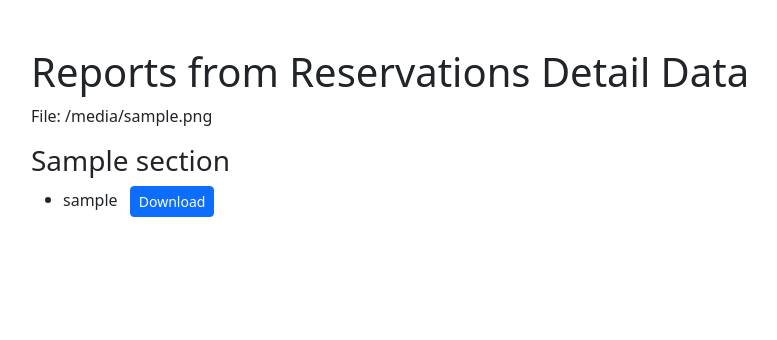
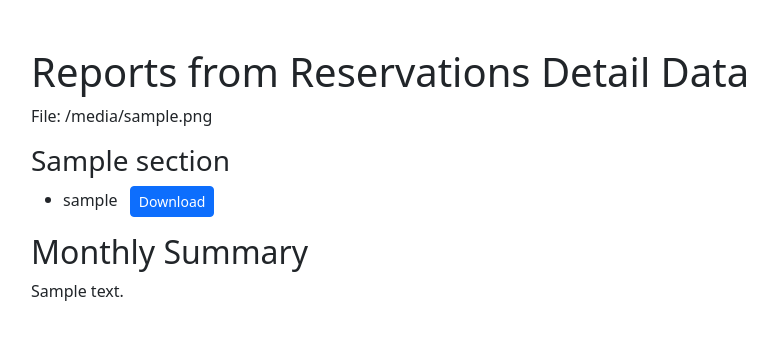
Before and after one commit to skybristol/fed-camp-host, a Flask app: template templates/reports.html in a window 1280 px wide. Shown: the part 71-411 px from the top of the page, without its empty margins (51-828 px from the left). Run offline with Flask 3, Linux system fonts and the light colour scheme; the template is opened without the code that fills it: most values are stand-ins (such as "Sample title", 1, 10 or a date in 2020).

Commit message:
New monthly summary report feature

```diff
--- a/app.py
+++ b/app.py
@@ -96,6 +96,16 @@ def reports():
 
     file_path = session.get('file_path')
 
+    # Create Reservations object and get monthly_summary
+    r = Reservations(input_file=file_path)
+    monthly_summary_html = None
+    if hasattr(r, 'monthly_summary') and not r.monthly_summary.empty:
+        # Convert DataFrame to HTML table with Bootstrap classes
+        monthly_summary_df = r.monthly_summary.reset_index()
+        monthly_summary_df.columns.name = None
+
+        monthly_summary_html = monthly_summary_df.to_html(classes="table table-striped table-bordered", index=False)
+
     download_root = app.config['DOWNLOAD_FOLDER']
     sectioned_files = {}
 
@@ -118,7 +128,8 @@ def reports():
         'reports.html',
         file_path=file_path,
         file_name=os.path.basename(file_path),
-        sectioned_files=sectioned_files
+        sectioned_files=sectioned_files,
+        monthly_summary_html=monthly_summary_html,
     )
 
 @app.route('/downloads/<path:filepath>')
--- a/requirements.txt
+++ b/requirements.txt
@@ -24,7 +24,7 @@ packaging==25.0
 pandas==2.3.0
 pillow==11.2.1
 pycparser==2.22
-pyfedcamp==0.0.1
+pyfedcamp==0.0.3
 pyparsing==3.2.3
 python-dateutil==2.9.0.post0
 pytz==2025.2
--- a/templates/reports.html
+++ b/templates/reports.html
@@ -14,4 +14,11 @@
     {% endfor %}
   </ul>
 {% endfor %}
+
+{% if monthly_summary_html %}
+  <h2>Monthly Summary</h2>
+  <div class="table-responsive">
+    {{ monthly_summary_html|safe }}
+  </div>
+{% endif %}
 {% endblock %}
```
